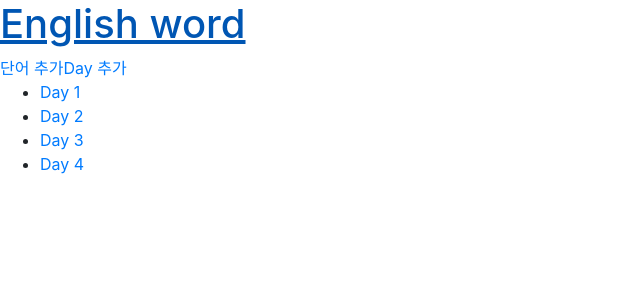
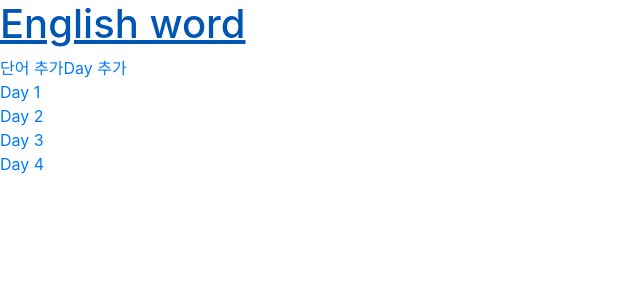
Before and after one commit to 1-top/React-English-Vocabulary, a React (Create React App) app: page / in a window 1280 px wide. Shown: the top 300 px of the page, without its empty margins (0-640 px from the left). Built offline with nearby package versions, Linux system fonts and the light colour scheme.

Commit message:
style: Add Reset CSS
Added Reset CSS to index.css.

```diff
--- a/src/index.css
+++ b/src/index.css
@@ -1,13 +1,48 @@
+/* http://meyerweb.com/eric/tools/css/reset/
+   v2.0 | 20110126
+   License: none (public domain)
+*/
+
+html, body, div, span, applet, object, iframe,
+h1, h2, h3, h4, h5, h6, p, blockquote, pre,
+a, abbr, acronym, address, big, cite, code,
+del, dfn, em, img, ins, kbd, q, s, samp,
+small, strike, strong, sub, sup, tt, var,
+b, u, i, center,
+dl, dt, dd, ol, ul, li,
+fieldset, form, label, legend,
+table, caption, tbody, tfoot, thead, tr, th, td,
+article, aside, canvas, details, embed,
+figure, figcaption, footer, header, hgroup,
+menu, nav, output, ruby, section, summary,
+time, mark, audio, video {
+  margin: 0;
+  padding: 0;
+  border: 0;
+  font-size: 100%;
+  font: inherit;
+  vertical-align: baseline;
+}
+/* HTML5 display-role reset for older browsers */
+article, aside, details, figcaption, figure,
+footer, header, hgroup, menu, nav, section {
+  display: block;
+}
 body {
-  margin: 0;
-  font-family: -apple-system, BlinkMacSystemFont, 'Segoe UI', 'Roboto', 'Oxygen',
-    'Ubuntu', 'Cantarell', 'Fira Sans', 'Droid Sans', 'Helvetica Neue',
-    sans-serif;
-  -webkit-font-smoothing: antialiased;
-  -moz-osx-font-smoothing: grayscale;
+  line-height: 1;
 }
-
-code {
-  font-family: source-code-pro, Menlo, Monaco, Consolas, 'Courier New',
-    monospace;
+ol, ul {
+  list-style: none;
 }
+blockquote, q {
+  quotes: none;
+}
+blockquote:before, blockquote:after,
+q:before, q:after {
+  content: '';
+  content: none;
+}
+table {
+  border-collapse: collapse;
+  border-spacing: 0;
+}
```
